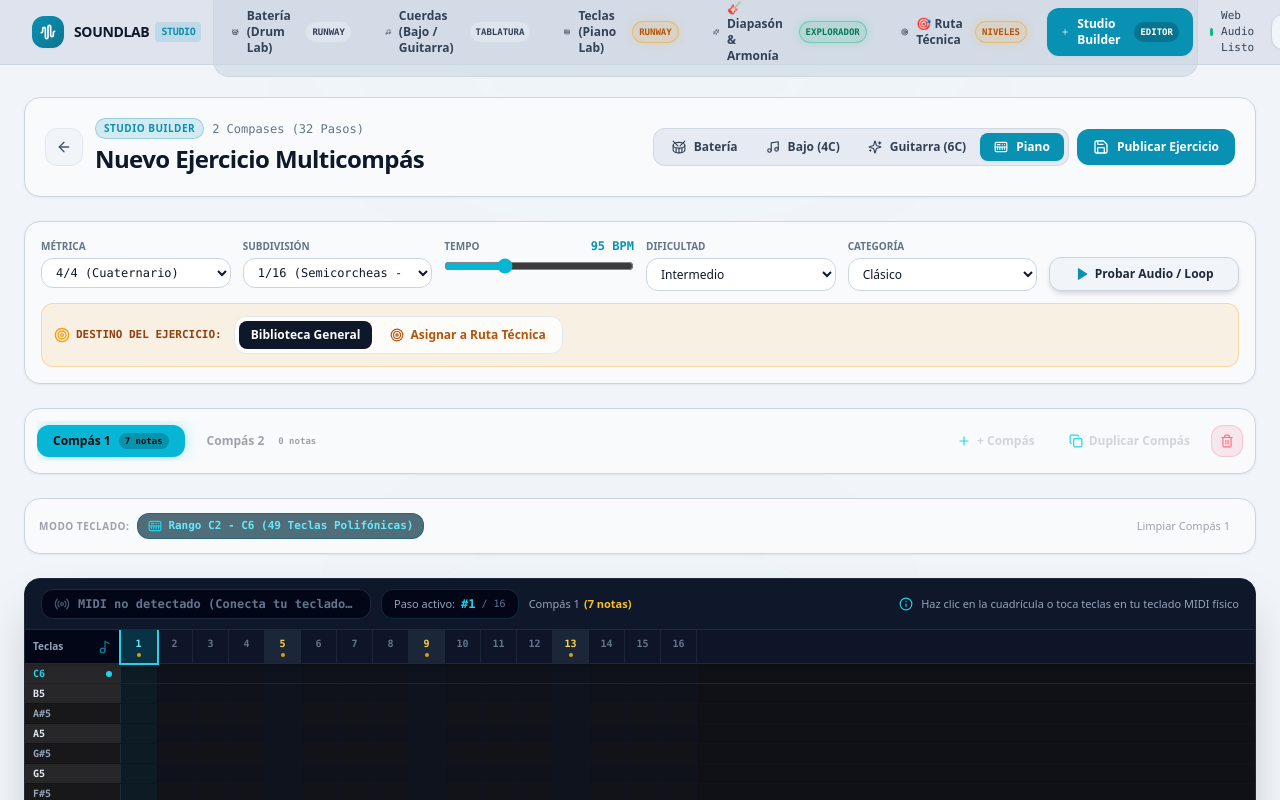
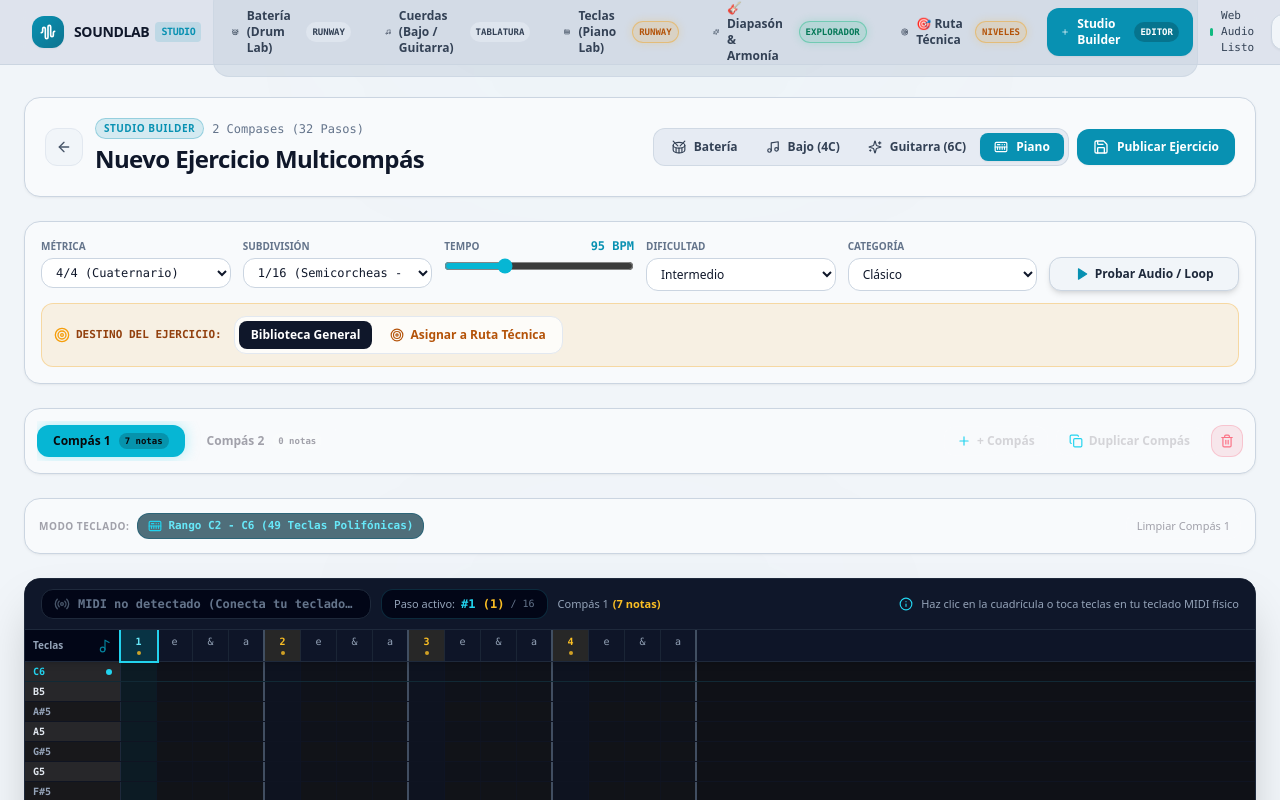
Before and after one commit to abel322/app-practicas-instrumentos, a Next.js app: page /admin/builder in a window 1280 px wide. Both pictures are taken after a click on the button "Piano". Shown: the top 800 px of the page. Built offline with nearby package versions, Linux system fonts and the light colour scheme.

Commit message:
feat: función de etiquetado rítmico dinámico y separadores visuales de compás en Piano Roll

```diff
--- a/components/admin/ExerciseBuilder.tsx
+++ b/components/admin/ExerciseBuilder.tsx
@@ -39,9 +39,9 @@ import {
 } from 'lucide-react';
 import { getStepRhythmLabel } from './TablatureRuler';
 import { AVAILABLE_FRETS } from './NoteSelectorModal';
-import { PianoRollBuilder } from './PianoRollBuilder';
-
-export { getStepRhythmLabel, AVAILABLE_FRETS };
+import { PianoRollBuilder, getStepLabel } from './PianoRollBuilder';
+
+export { getStepRhythmLabel, getStepLabel, AVAILABLE_FRETS };
 
 
 type InstrumentCategory = 'drums' | 'bass' | 'guitar' | 'piano';
@@ -1415,6 +1415,7 @@ export const ExerciseBuilder: React.FC = () => {
           isPlaying={isPlaying}
           playbackActiveStep={playbackActiveStep}
           measureStartStep={activeMeasureStart}
+          timeSignature={timeSignature}
         />
       ) : (
       <div
--- a/components/admin/PianoRollBuilder.tsx
+++ b/components/admin/PianoRollBuilder.tsx
@@ -12,6 +12,153 @@ export interface PianoNoteStep {
   durationSteps?: number;
 }
 
+/**
+ * Retorna la cantidad de pasos rítmicos que componen un pulso según la subdivisión.
+ */
+export function getStepsPerBeat(
+  subdivision: string,
+  timeSignature: string = '4/4',
+  totalSteps: number = 16
+): number {
+  if (subdivision === '1/4') return 1;
+  if (subdivision === '1/8') {
+    if (timeSignature === '6/8') return 3; // En 6/8, el pulso es negra con puntillo (3 corcheas)
+    return 2;
+  }
+  if (subdivision === '1/8T') return 3;
+  if (subdivision === '1/16') return 4;
+  if (subdivision === 'quintillo') return 5;
+  if (subdivision === '1/16T') return 6;
+  if (subdivision === 'septillo') return 7;
+  if (subdivision === '1/32') return 8;
+
+  const beats = parseInt(timeSignature.split('/')[0], 10) || 4;
+  return Math.max(1, Math.round(totalSteps / beats));
+}
+
+/**
+ * Función auxiliar de etiquetado rítmico dinámico para las cabeceras de columnas
+ * del Piano Roll y secuenciadores basada en la métrica (Time Signature) y la subdivisión activa.
+ *
+ * Convenciones:
+ * - 1/16 (Semicorcheas, 4/4): 4 pasos por pulso -> '1', 'e', '&', 'a', '2', 'e', '&', 'a'...
+ * - 1/8 (Corcheas): 2 pasos por pulso -> '1', '&', '2', '&', '3', '&', '4', '&'
+ * - 1/8T (Tresillos de corchea): 3 pasos por pulso -> '1', 't', 'a', '2', 't', 'a'...
+ * - 1/4 (Negras): 1 paso por pulso -> '1', '2', '3', '4'
+ * - 1/16T (Tresillos de semicorchea): 6 pasos por pulso -> '1', 't', 'e', '&', 't', 'a'
+ * - Quintillos: 5 pasos por pulso -> '1', '2', '3', '4', '5'
+ * - Septillos: 7 pasos por pulso -> '1', '2', '3', '4', '5', '6', '7'
+ * - 1/32 (Fusas): 8 pasos por pulso -> '1', '·', 'e', '·', '&', '·', 'a', '·'
+ */
+export function getStepLabel(
+  stepIndex: number,
+  subdivision: string,
+  beatsPerBar: number = 4
+): string {
+  // Manejo especial para métricas compuestas con subdivisión en corcheas
+  if (beatsPerBar === 6 && subdivision === '1/8') {
+    return (stepIndex + 1).toString();
+  }
+  if (beatsPerBar === 7 && subdivision === '1/8') {
+    return (stepIndex + 1).toString();
+  }
+
+  // 1/16 (Semicorcheas): 4 pasos por pulso (1, e, &, a)
+  if (subdivision === '1/16') {
+    const beatNumber = Math.floor(stepIndex / 4) + 1;
+    const sub = stepIndex % 4;
+    const subLabels = [beatNumber.toString(), 'e', '&', 'a'];
+    return subLabels[sub];
+  }
+
+  // 1/8 (Corcheas): 2 pasos por pulso (1, &)
+  if (subdivision === '1/8') {
+    const beatNumber = Math.floor(stepIndex / 2) + 1;
+    const sub = stepIndex % 2;
+    return sub === 0 ? beatNumber.toString() : '&';
+  }
+
+  // 1/8T (Tresillos de corchea): 3 pasos por pulso (1, t, a)
+  if (subdivision === '1/8T') {
+    const beatNumber = Math.floor(stepIndex / 3) + 1;
+    const sub = stepIndex % 3;
+    const subLabels = [beatNumber.toString(), 't', 'a'];
+    return subLabels[sub];
+  }
+
+  // 1/4 (Negras): 1 paso por pulso (1, 2, 3, 4)
+  if (subdivision === '1/4') {
+    return (stepIndex + 1).toString();
+  }
+
+  // 1/16T (Tresillos de semicorchea): 6 pasos por pulso (1, t, e, &, t, a)
+  if (subdivision === '1/16T') {
+    const beatNumber = Math.floor(stepIndex / 6) + 1;
+    const sub = stepIndex % 6;
+    const subLabels = [beatNumber.toString(), 't', 'e', '&', 't', 'a'];
+    return subLabels[sub];
+  }
+
+  // Quintillos: 5 pasos por pulso
+  if (subdivision === 'quintillo') {
+    const beatNumber = Math.floor(stepIndex / 5) + 1;
+    const sub = stepIndex % 5;
+    return sub === 0 ? beatNumber.toString() : (sub + 1).toString();
+  }
+
+  // Septillos: 7 pasos por pulso
+  if (subdivision === 'septillo') {
+    const beatNumber = Math.floor(stepIndex / 7) + 1;
+    const sub = stepIndex % 7;
+    return sub === 0 ? beatNumber.toString() : (sub + 1).toString();
+  }
+
+  // 1/32 (Fusas): 8 pasos por pulso
+  if (subdivision === '1/32') {
+    const beatNumber = Math.floor(stepIndex / 8) + 1;
+    const sub = stepIndex % 8;
+    if (sub === 0) return beatNumber.toString();
+    if (sub === 4) return '&';
+    if (sub === 2) return 'e';
+    if (sub === 6) return 'a';
+    return '·';
+  }
+
+  return (stepIndex + 1).toString();
+}
+
+/**
+ * Determina si el paso corresponde al inicio de un pulso/tiempo (Downbeat).
+ */
+export function isStepMainBeat(
+  stepIndex: number,
+  subdivision: string,
+  timeSignature: string = '4/4',
+  totalSteps: number = 16
+): boolean {
+  if (timeSignature === '6/8' && subdivision === '1/8') {
+    return stepIndex % 3 === 0;
+  }
+  const stepsPerBeat = getStepsPerBeat(subdivision, timeSignature, totalSteps);
+  return stepIndex % stepsPerBeat === 0;
+}
+
+/**
+ * Determina si el paso es el último de un pulso/tiempo (para ubicar la línea divisoria vertical).
+ */
+export function isStepBeatEnd(
+  stepIndex: number,
+  subdivision: string,
+  timeSignature: string = '4/4',
+  totalSteps: number = 16
+): boolean {
+  if (timeSignature === '6/8' && subdivision === '1/8') {
+    return (stepIndex + 1) % 3 === 0;
+  }
+  const stepsPerBeat = getStepsPerBeat(subdivision, timeSignature, totalSteps);
+  return (stepIndex + 1) % stepsPerBeat === 0;
+}
+
 interface PianoRollBuilderProps {
   currentMeasure: number;
   totalSteps: number; // Pasos en este compás (ej: 4, 8, 12, 16, 20, 24, 28, 32)
@@ -21,6 +168,7 @@ interface PianoRollBuilderProps {
   isPlaying?: boolean;
   playbackActiveStep?: number;
   measureStartStep: number;
+  timeSignature?: string;
 }
 
 // Rango de 4 octavas útiles: C2 (36) a C6 (84) -> 49 teclas ordenadas de agudo a grave
@@ -37,6 +185,7 @@ export function PianoRollBuilder({
   isPlaying = false,
   playbackActiveStep = 0,
   measureStartStep = 0,
+  timeSignature = '4/4',
 }: PianoRollBuilderProps) {
   const [activeMidiDevice, setActiveMidiDevice] = useState<string | null>(null);
   const [activeStepInput, setActiveStepInput] = useState<number>(0);
@@ -84,6 +233,10 @@ export function PianoRollBuilder({
     }
   }, [totalSteps, activeStepInput]);
 
+  const timeSignatureNumerator = useMemo(() => {
+    return parseInt(timeSignature.split('/')[0], 10) || 4;
+  }, [timeSignature]);
+
   const playbackStepInMeasure = isPlaying ? playbackActiveStep - measureStartStep : -1;
 
   // Total de notas en el compás actual
@@ -119,7 +272,10 @@ export function PianoRollBuilder({
           {/* Badge del Paso Activo de Grabación */}
           <div className="flex items-center gap-1.5 px-3 py-1.5 rounded-xl bg-slate-950 border border-cyan-900/50 text-cyan-300 font-mono text-xs">
             <span className="text-slate-400 font-sans text-[11px]">Paso activo:</span>
-            <strong className="text-cyan-400 font-black">#{activeStepInput + 1}</strong>
+            <strong className="text-cyan-400 font-black">
+              #{activeStepInput + 1}{' '}
+              <span className="text-amber-400">({getStepLabel(activeStepInput, activeSubdivision, timeSignatureNumerator)})</span>
+            </strong>
             <span className="text-[10px] text-slate-500">/ {totalSteps}</span>
           </div>
 
@@ -155,35 +311,32 @@ export function PianoRollBuilder({
             {Array.from({ length: totalSteps }).map((_, stepIdx) => {
               const isSelectedForRecording = activeStepInput === stepIdx;
               const isCurrentlyPlaying = isPlaying && playbackStepInMeasure === stepIdx;
-              const isBeat =
-                totalSteps === 12
-                  ? stepIdx % 3 === 0
-                  : totalSteps === 20
-                  ? stepIdx % 5 === 0
-                  : totalSteps === 24
-                  ? stepIdx % 6 === 0
-                  : totalSteps === 28
-                  ? stepIdx % 7 === 0
-                  : stepIdx % 4 === 0;
+              const isMainBeat = isStepMainBeat(stepIdx, activeSubdivision, timeSignature, totalSteps);
+              const isBeatEnd = isStepBeatEnd(stepIdx, activeSubdivision, timeSignature, totalSteps);
+              const stepLabel = getStepLabel(stepIdx, activeSubdivision, timeSignatureNumerator);
 
               return (
                 <div
                   key={stepIdx}
                   onClick={() => setActiveStepInput(stepIdx)}
-                  className={`w-8 sm:w-9 text-center py-1.5 text-[10px] font-mono font-bold cursor-pointer border-r border-slate-800/80 transition-all select-none relative ${
+                  className={`w-8 sm:w-9 text-center py-1.5 text-[10px] font-mono cursor-pointer transition-all select-none relative ${
+                    isBeatEnd ? 'border-r-2 border-r-slate-600/90' : 'border-r border-slate-800/80'
+                  } ${
                     isCurrentlyPlaying
                       ? 'bg-cyan-500 text-slate-950 font-black shadow-[0_0_10px_rgba(34,211,238,0.8)] scale-105 z-20'
                       : isSelectedForRecording
                       ? 'bg-cyan-950 text-cyan-300 ring-2 ring-cyan-400 font-black z-10'
-                      : isBeat
-                      ? 'bg-slate-800/90 text-amber-300 hover:bg-slate-700'
-                      : 'text-slate-500 hover:bg-slate-800/60'
+                      : isMainBeat
+                      ? 'font-bold text-amber-400 bg-amber-400/10 hover:bg-amber-400/20'
+                      : 'text-slate-400 hover:bg-slate-800/60'
                   }`}
-                  title={`Paso ${stepIdx + 1} (Clic para seleccionar como destino de grabación)`}
+                  title={`Paso ${stepIdx + 1} (${stepLabel}) - Clic para seleccionar como destino de grabación`}
                 >
-                  {stepIdx + 1}
-                  {isBeat && (
+                  <span className="block leading-tight">{stepLabel}</span>
+                  {isMainBeat ? (
                     <span className="w-1 h-1 rounded-full bg-amber-400/80 mx-auto block mt-0.5" />
+                  ) : (
+                    <span className="w-1 h-1 mx-auto block mt-0.5 opacity-0" />
                   )}
                 </div>
               );
@@ -236,16 +389,8 @@ export function PianoRollBuilder({
                     );
                     const isSelectedStep = activeStepInput === stepIdx;
                     const isPlayingStep = isPlaying && playbackStepInMeasure === stepIdx;
-                    const isBeat =
-                      totalSteps === 12
-                        ? stepIdx % 3 === 0
-                        : totalSteps === 20
-                        ? stepIdx % 5 === 0
-                        : totalSteps === 24
-                        ? stepIdx % 6 === 0
-                        : totalSteps === 28
-                        ? stepIdx % 7 === 0
-                        : stepIdx % 4 === 0;
+                    const isMainBeat = isStepMainBeat(stepIdx, activeSubdivision, timeSignature, totalSteps);
+                    const isBeatEnd = isStepBeatEnd(stepIdx, activeSubdivision, timeSignature, totalSteps);
 
                     return (
                       <div
@@ -257,15 +402,17 @@ export function PianoRollBuilder({
                           }
                           onToggleNote(stepIdx, midi, 100);
                         }}
-                        className={`w-8 sm:w-9 h-full border-r border-slate-900/40 cursor-pointer transition-all relative flex items-center justify-center ${
+                        className={`w-8 sm:w-9 h-full cursor-pointer transition-all relative flex items-center justify-center ${
+                          isBeatEnd ? 'border-r-2 border-r-slate-600/90' : 'border-r border-slate-900/40'
+                        } ${
                           hasNote
                             ? 'bg-amber-400 border-amber-300 shadow-[0_0_10px_rgba(251,191,36,0.5)] z-10'
                             : isPlayingStep
                             ? 'bg-cyan-500/25 ring-1 ring-cyan-400/40'
                             : isSelectedStep
                             ? 'bg-cyan-950/30 hover:bg-cyan-900/40'
-                            : isBeat
-                            ? 'bg-slate-900/40 hover:bg-slate-800/60'
+                            : isMainBeat
+                            ? 'bg-slate-900/45 hover:bg-slate-800/60'
                             : black
                             ? 'bg-[#121319]/90 hover:bg-slate-800/40'
                             : 'bg-slate-900/20 hover:bg-slate-800/40'
--- a/components/admin/TablatureRuler.tsx
+++ b/components/admin/TablatureRuler.tsx
@@ -1,4 +1,5 @@
 import React from 'react';
+export { getStepLabel, getStepsPerBeat, isStepMainBeat, isStepBeatEnd } from './PianoRollBuilder';
 
 /**
  * Retorna la etiqueta rítmica y si es pulso a tierra (beat)
```
